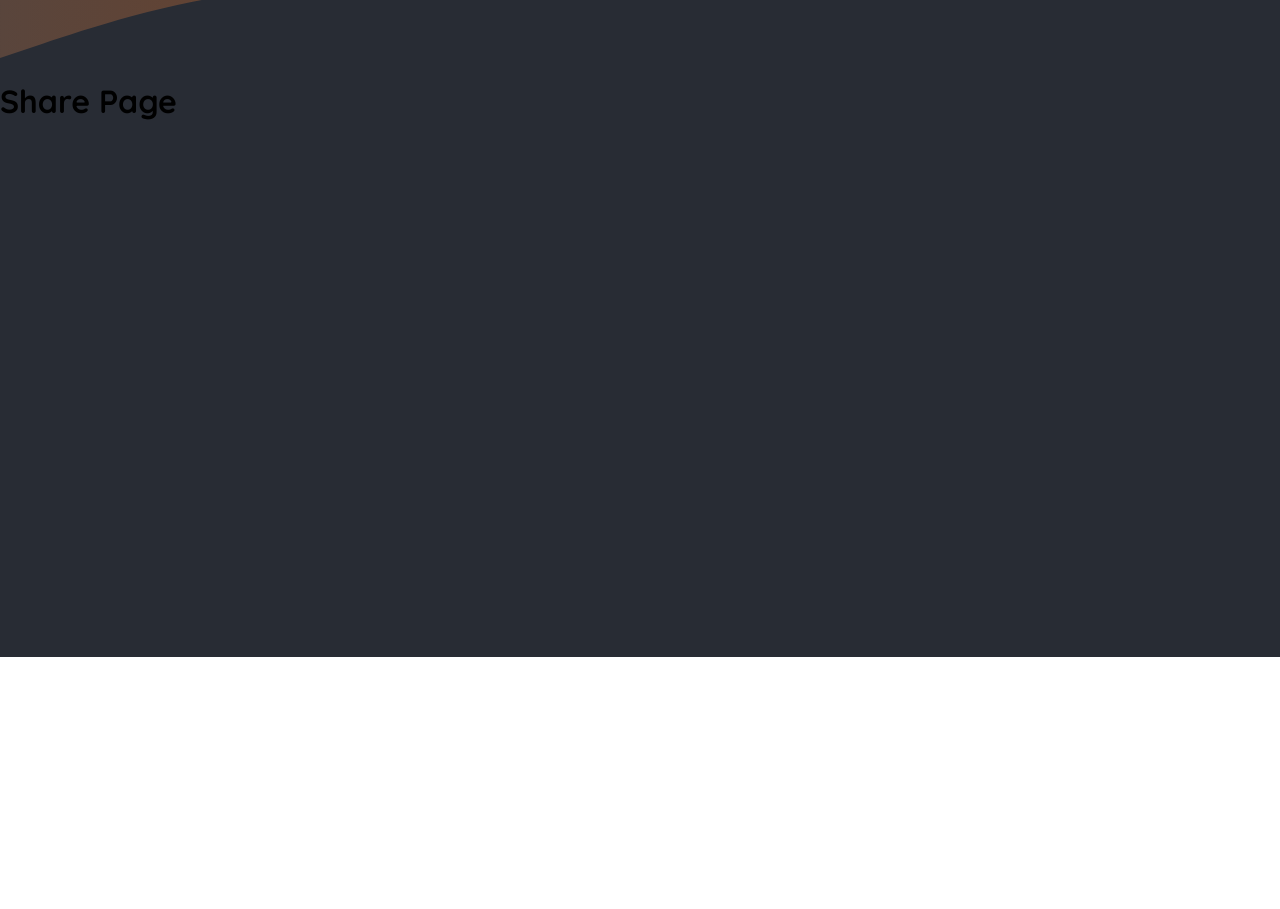
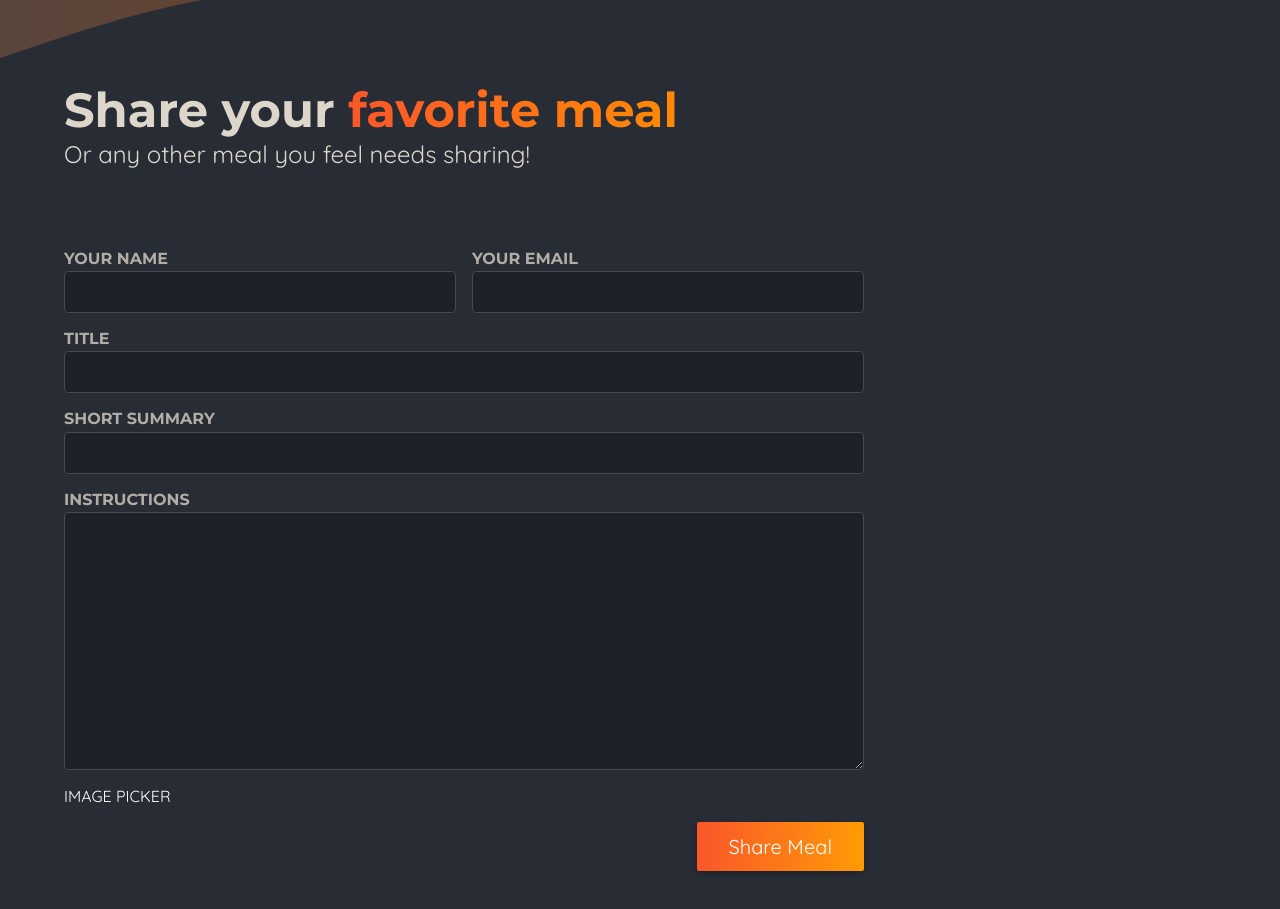
Before and after one commit to prajaktagd/next-level-food, a Next.js app: page /meals/share in a window 1280 px wide. Shown: the part 143-1052 px from the top of the page. Before the commit the page ends 800 px from the top, so only its background shows below. Built offline with nearby package versions, Linux system fonts and the light colour scheme.

Commit message:
Add the share meal page

```diff
--- /dev/null
+++ b/app/meals/share/page.module.css
@@ -0,0 +1,101 @@
+.header {
+  gap: 3rem;
+  margin: 3rem auto 5rem auto;
+  width: 90%;
+  max-width: 75rem;
+  color: #ddd6cb;
+  font-size: 1.5rem;
+}
+
+.header h1 {
+  font-family: "Montserrat", sans-serif;
+}
+
+.highlight {
+  background: linear-gradient(90deg, #f9572a, #ff8a05);
+  background-clip: text;
+  -webkit-background-clip: text;
+  -webkit-text-fill-color: transparent;
+}
+
+.main {
+  width: 90%;
+  max-width: 75rem;
+  margin: 3rem auto;
+  color: white;
+}
+
+.form {
+  max-width: 50rem;
+  display: flex;
+  flex-direction: column;
+  gap: 1rem;
+}
+
+.form label {
+  display: block;
+  margin-bottom: 0.2rem;
+  font-size: 1rem;
+  font-family: "Montserrat", sans-serif;
+  text-transform: uppercase;
+  color: #b3aea5;
+  font-weight: bold;
+}
+
+.form input,
+.form textarea {
+  display: block;
+  width: 100%;
+  padding: 0.5rem 1rem;
+  border-radius: 4px;
+  border: 1px solid #454952;
+  background: #1c2027;
+  font-size: 1.25rem;
+  font-family: "Montserrat", sans-serif;
+  color: #ddd6cb;
+}
+
+.form input:focus,
+.form textarea:focus {
+  outline-color: #f99f2a;
+  background-color: #1f252d;
+}
+
+.row {
+  display: flex;
+  gap: 1rem;
+}
+
+.row p {
+  width: 100%;
+}
+
+.actions {
+  text-align: right;
+}
+
+.actions button {
+  border: 0;
+  padding: 0.75rem 2rem;
+  background: linear-gradient(90deg, #f9572a, #ff9b05);
+  border: none;
+  color: #ffffff;
+  border-radius: 2px;
+  cursor: pointer;
+  font: inherit;
+  font-size: 1.25rem;
+  box-shadow: 0 2px 5px rgba(0, 0, 0, 0.3);
+}
+
+.actions button:hover,
+.actions button:focus {
+  background: linear-gradient(90deg, #fd4715, #f9b241);
+}
+
+.actions button:disabled,
+.actions button:hover:disabled,
+.actions button:focus:disabled {
+  background: #ccc;
+  color: #979797;
+  cursor: not-allowed;
+}
--- a/app/meals/share/page.tsx
+++ b/app/meals/share/page.tsx
@@ -1,5 +1,51 @@
-const Share = () => {
-  return <h1>Share Page</h1>;
+import classes from "./page.module.css";
+
+const ShareMeal = () => {
+  return (
+    <>
+      <header className={classes.header}>
+        <h1>
+          Share your <span className={classes.highlight}>favorite meal</span>
+        </h1>
+        <p>Or any other meal you feel needs sharing!</p>
+      </header>
+      <main className={classes.main}>
+        <form className={classes.form}>
+          <div className={classes.row}>
+            <p>
+              <label htmlFor="name">Your name</label>
+              <input type="text" id="name" name="name" required />
+            </p>
+            <p>
+              <label htmlFor="email">Your email</label>
+              <input type="email" id="email" name="email" required />
+            </p>
+          </div>
+          <p>
+            <label htmlFor="title">Title</label>
+            <input type="text" id="title" name="title" required />
+          </p>
+          <p>
+            <label htmlFor="summary">Short Summary</label>
+            <input type="text" id="summary" name="summary" required />
+          </p>
+          <p>
+            <label htmlFor="instructions">Instructions</label>
+            <textarea
+              id="instructions"
+              name="instructions"
+              rows={10}
+              required
+            ></textarea>
+          </p>
+          IMAGE PICKER
+          <p className={classes.actions}>
+            <button type="submit">Share Meal</button>
+          </p>
+        </form>
+      </main>
+    </>
+  );
 };
 
-export default Share;
+export default ShareMeal;
```
